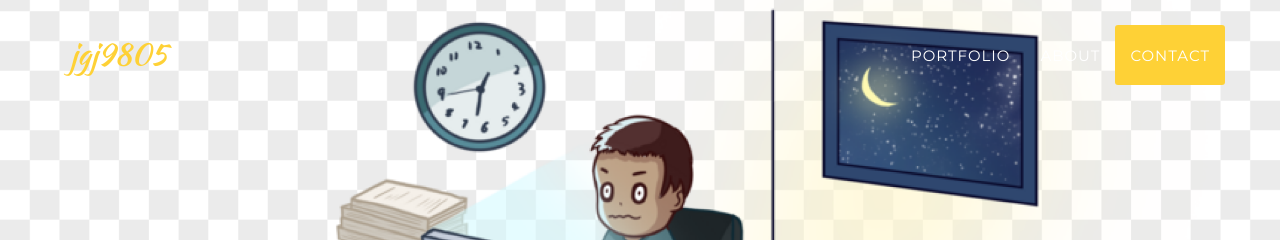
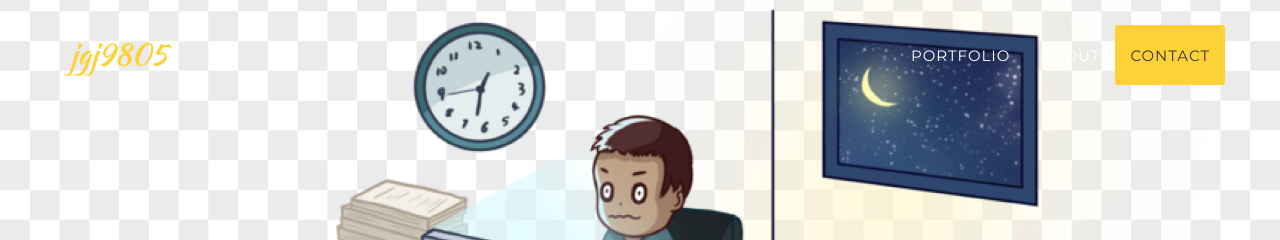
Before and after one commit to jgj9805/jgj9805.github.io, a Jekyll site: the page built from index.html, in a window 1280 px wide. Shown: the top 240 px of the page. Built offline with Jekyll 4.4.1, drawn with Linux system fonts in a browser that asks for light colours; some web fonts are replaced.

Commit message:
Update agency.css

```diff
--- a/_includes/css/agency.css
+++ b/_includes/css/agency.css
@@ -224,13 +224,13 @@ fieldset[disabled] .btn-xl.active {
 
 .navbar-default .navbar-nav>.active>a {
     border-radius: 0;
-    color: #fff;
+    color: #333;
     background-color: #{{ site.data.template.color.primary }};
 }
 
 .navbar-default .navbar-nav>.active>a:hover,
 .navbar-default .navbar-nav>.active>a:focus {
-    color: #fff;
+    color: #333;
     background-color: #{{ site.data.template.color.secondary }};
 }
 
```
